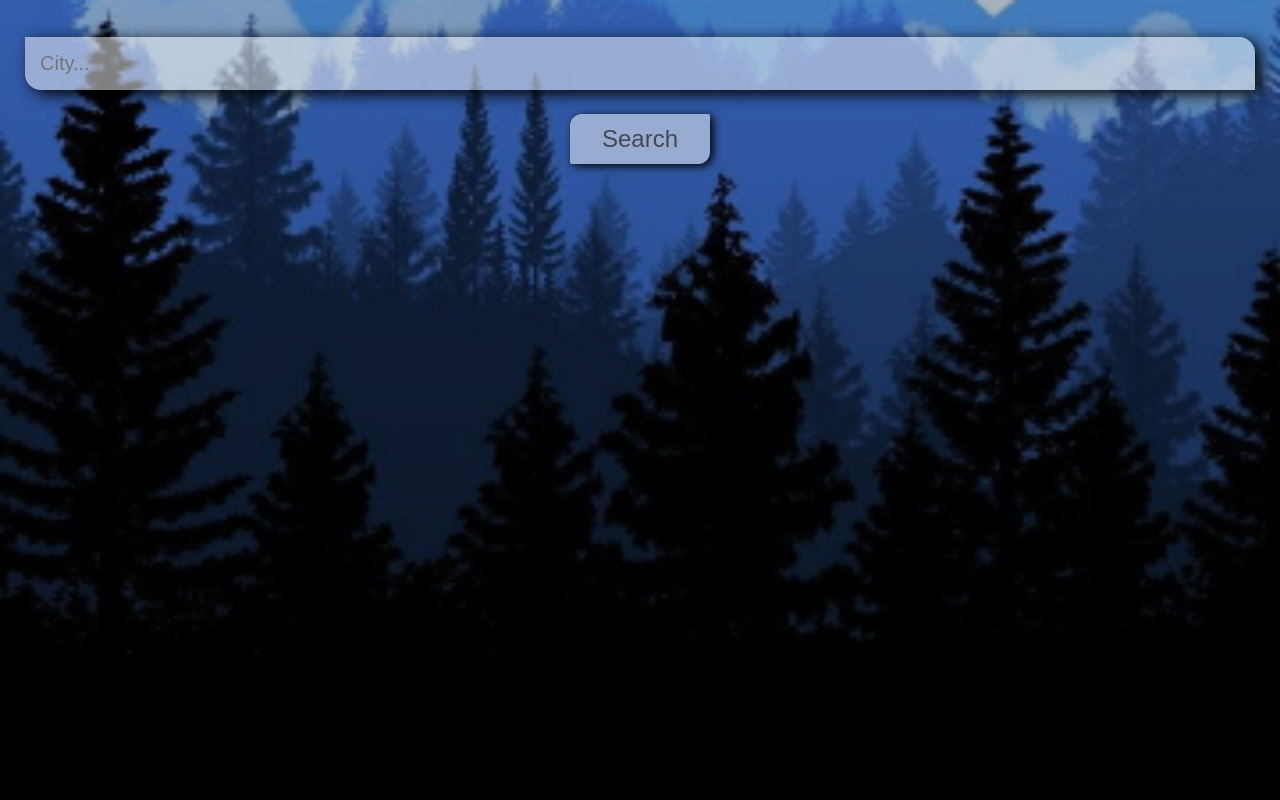
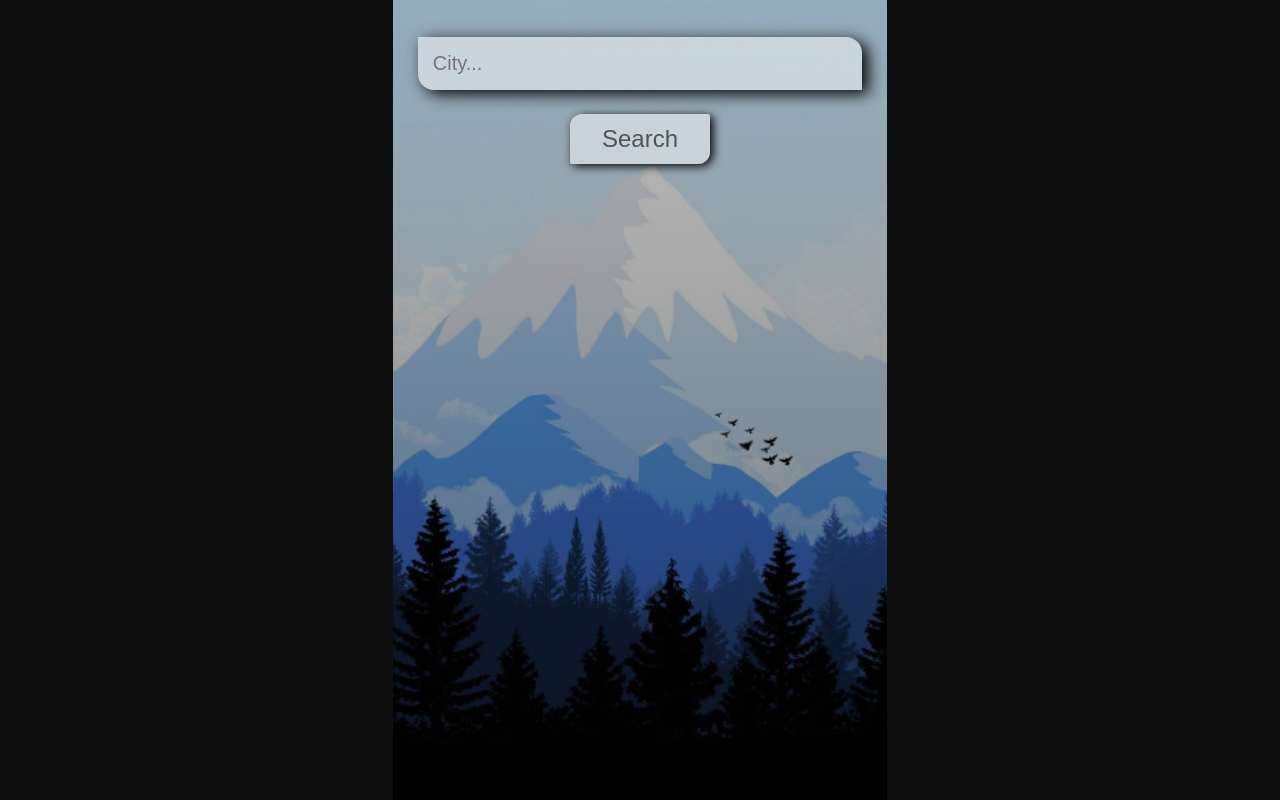
Before and after one commit to FranzRome/vue-weather, a Vue app: page / in a window 1280 px wide. Built offline with nearby package versions, Linux system fonts and the light colour scheme.

Commit message:
Responsiveness Improvement

```diff
--- a/src/App.vue
+++ b/src/App.vue
@@ -53,13 +53,11 @@ export default {
    },
    methods: {
       fetchWeather(e) {
-            fetch(
-               `${this.url_base}weather?q=${this.query}&appid=${this.api_key}`
-            )
-               .then(res => {
-                  return res.json();
-               })
-               .then(this.setResults);
+         fetch(`${this.url_base}weather?q=${this.query}&appid=${this.api_key}`)
+            .then(res => {
+               return res.json();
+            })
+            .then(this.setResults);
       },
       setResults(results) {
          this.weather = results;
@@ -116,16 +114,34 @@ body {
 }
 
 #app {
-   max-width: 100%;
-   height: 100%;
+   width: 100%;
    margin: auto;
    background-size: cover;
    background-position: bottom;
    transition: 0.4s;
 }
 
+@media only screen and (min-width: 600px) {
+   #app {
+      width: 100%;
+      margin: auto;
+      background-size: cover;
+      background-position: bottom;
+      transition: 0.4s;
+   }
+}
+@media only screen and (min-width: 768px) {
+   #app {
+      width: 61.8vh;
+      margin: auto;
+      background-size: cover;
+      background-position: bottom;
+      transition: 0.4s;
+   }
+}
+
 main {
-   min-height: 100vh;
+   height: 100vh;
    padding: 25px;
 
    background-image: linear-gradient(
```
